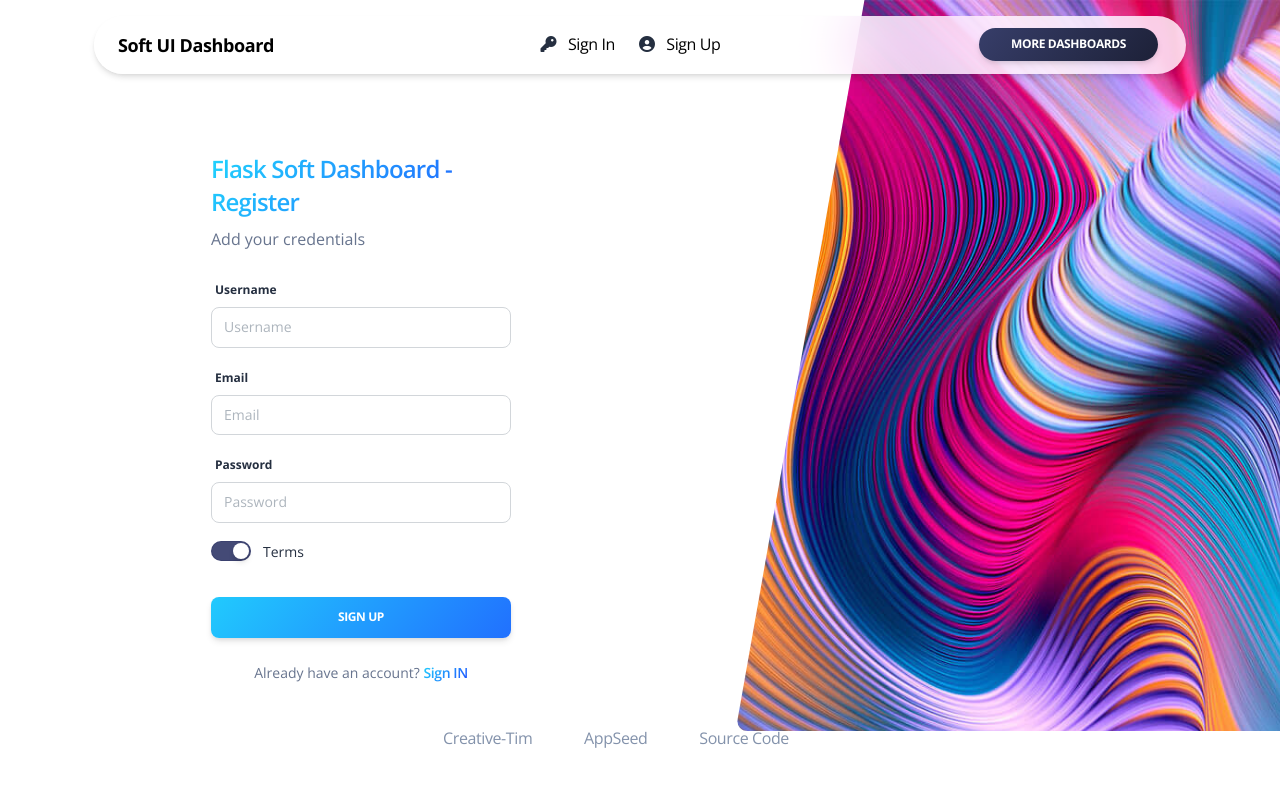
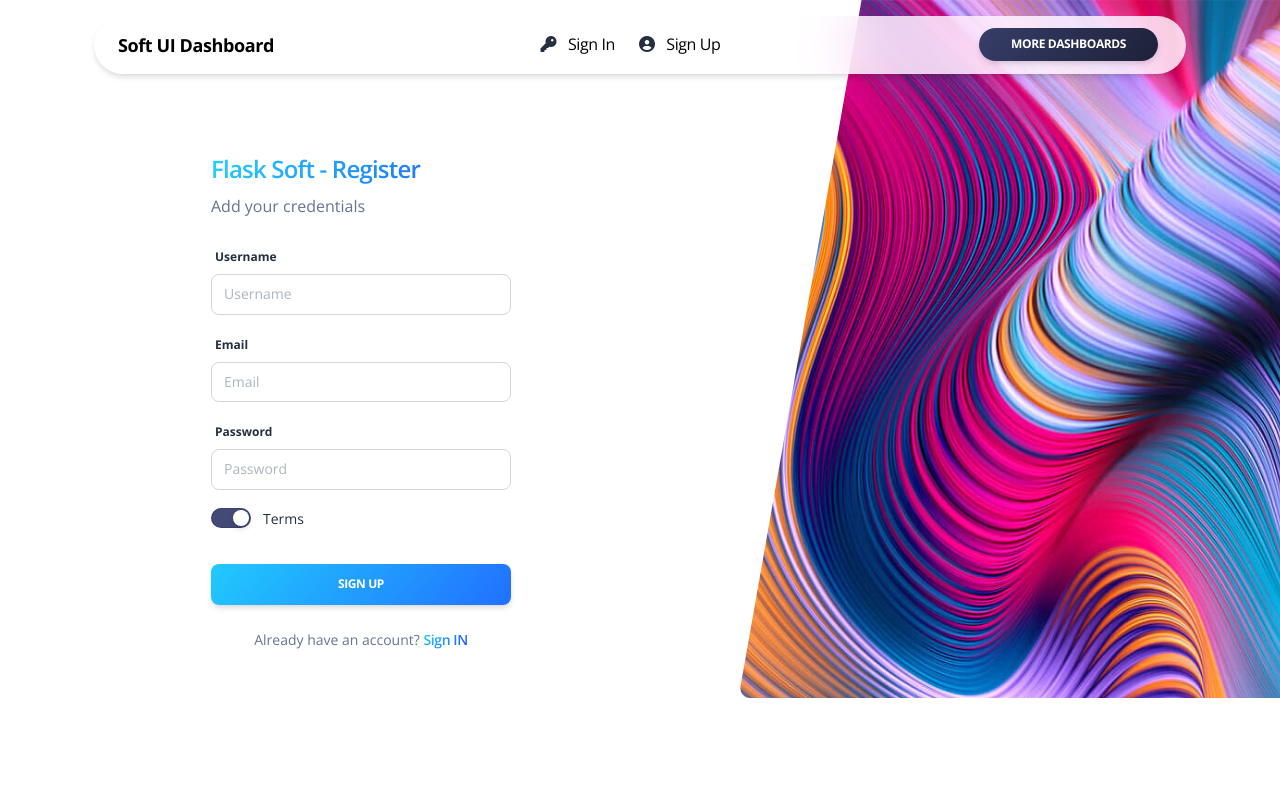
Before and after one commit to WB-15/flask_soft_ui, a Flask app: page /register in a window 1280 px wide. Shown: the top 787 px of the page. Run offline with Flask 2, Linux system fonts and the light colour scheme; some libraries are stand-ins or nearby versions.

Commit message:
Update Links & Readme (Minor)

```diff
--- a/apps/templates/accounts/login.html
+++ b/apps/templates/accounts/login.html
@@ -15,7 +15,7 @@
             <div class="card card-plain mt-8">
               <div class="card-header pb-0 text-left bg-transparent">
                 <h4 class="text-info text-gradient">
-                  Flask Soft Dashboard - Login
+                  Flask Soft - Login
                 </h4>
                 <p class="mb-0">
                     {% if msg %}
--- a/apps/templates/accounts/register.html
+++ b/apps/templates/accounts/register.html
@@ -15,7 +15,7 @@
             <div class="card card-plain mt-8">
               <div class="card-header pb-0 text-left bg-transparent">
                 <h4 class="text-info text-gradient">
-                  Flask Soft Dashboard - Register
+                  Flask Soft - Register
                 </h4>
                 <p class="mb-0">
                     {% if msg %}
--- a/apps/templates/includes/footer-fullscreen.html
+++ b/apps/templates/includes/footer-fullscreen.html
@@ -1,18 +1,5 @@
   <footer class="footer py-4 fixed-bottom">
     <div class="container">
-      <div class="row">
-        <div class="col-lg-8 mb-4 mx-auto text-center">
-          <a href="https://bit.ly/3fKQZaL" target="_blank" class="text-secondary me-xl-5 me-3 mb-sm-0 mb-2">
-            Creative-Tim
-          </a>
-          <a href="https://appseed.us" target="_blank" class="text-secondary me-xl-5 me-3 mb-sm-0 mb-2">
-            AppSeed
-          </a>
-          <a href="https://github.com/app-generator/flask-soft-ui-dashboard" target="_blank"
-             class="text-secondary me-xl-5 me-3 mb-sm-0 mb-2">
-            Source Code
-          </a>
-        </div>
       </div>
     </div>
   </footer>
```
Also changed, not shown: README.md.
